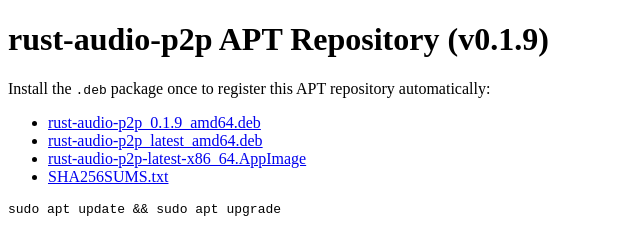
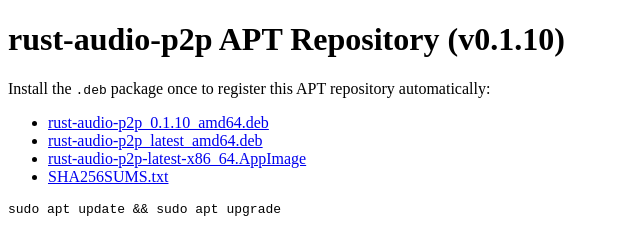
Before and after one commit to niunmango/rust-audio-p2p, a plain HTML site: page index.html in a window 1280 px wide. Shown: the full height of the page, 0-640 px from the left. Drawn offline with Linux system fonts and the light colour scheme.

Commit message:
deploy: a62faf7f8c6a123ba94f4c9ea2ba6120e7507696

```diff
--- a/index.html
+++ b/index.html
@@ -2,10 +2,10 @@
 <html lang="en">
 <head><meta charset="utf-8"><title>rust-audio-p2p APT Repository</title></head>
 <body>
-  <h1>rust-audio-p2p APT Repository (v0.1.9)</h1>
+  <h1>rust-audio-p2p APT Repository (v0.1.10)</h1>
   <p>Install the <code>.deb</code> package once to register this APT repository automatically:</p>
   <ul>
-    <li><a href="rust-audio-p2p_0.1.9_amd64.deb">rust-audio-p2p_0.1.9_amd64.deb</a></li>
+    <li><a href="rust-audio-p2p_0.1.10_amd64.deb">rust-audio-p2p_0.1.10_amd64.deb</a></li>
     <li><a href="rust-audio-p2p_latest_amd64.deb">rust-audio-p2p_latest_amd64.deb</a></li>
     <li><a href="rust-audio-p2p-latest-x86_64.AppImage">rust-audio-p2p-latest-x86_64.AppImage</a></li>
     <li><a href="SHA256SUMS.txt">SHA256SUMS.txt</a></li>
```
Also changed, not shown: SHA256SUMS.txt, 9 other files.
